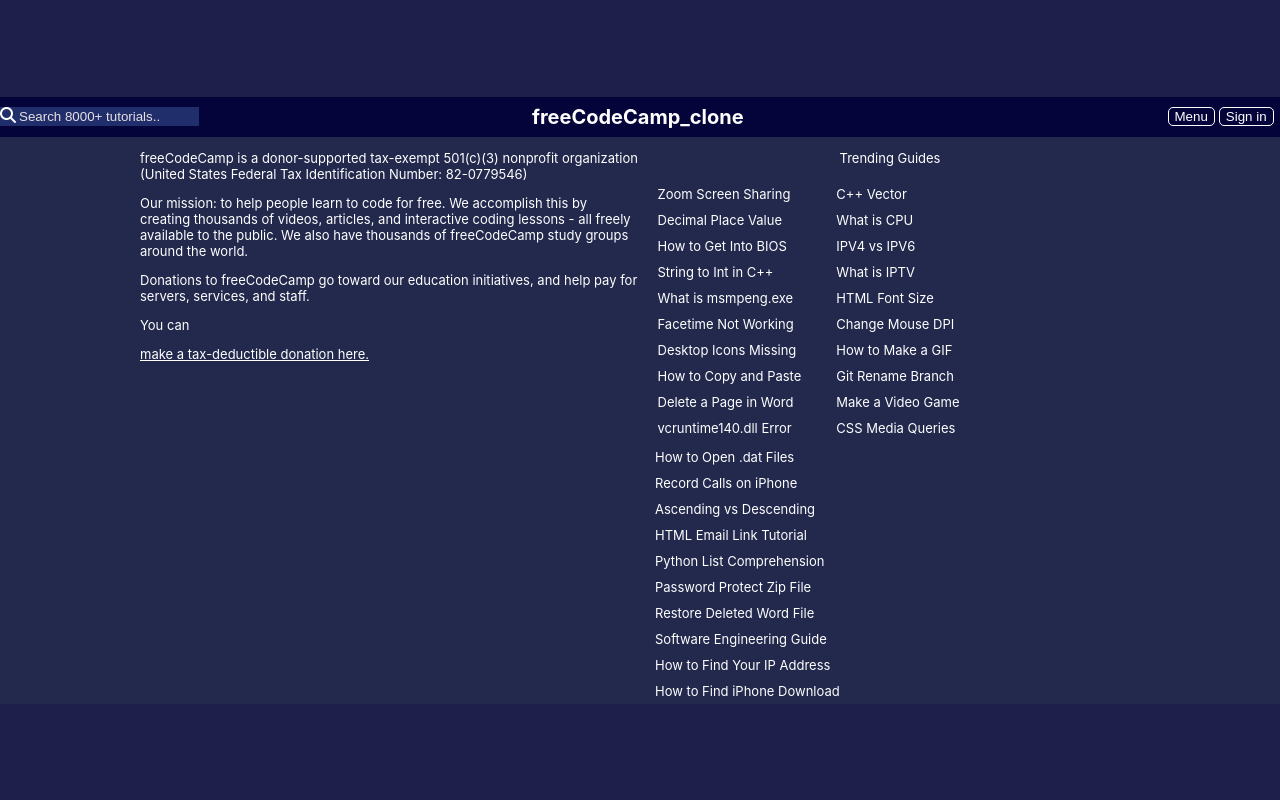
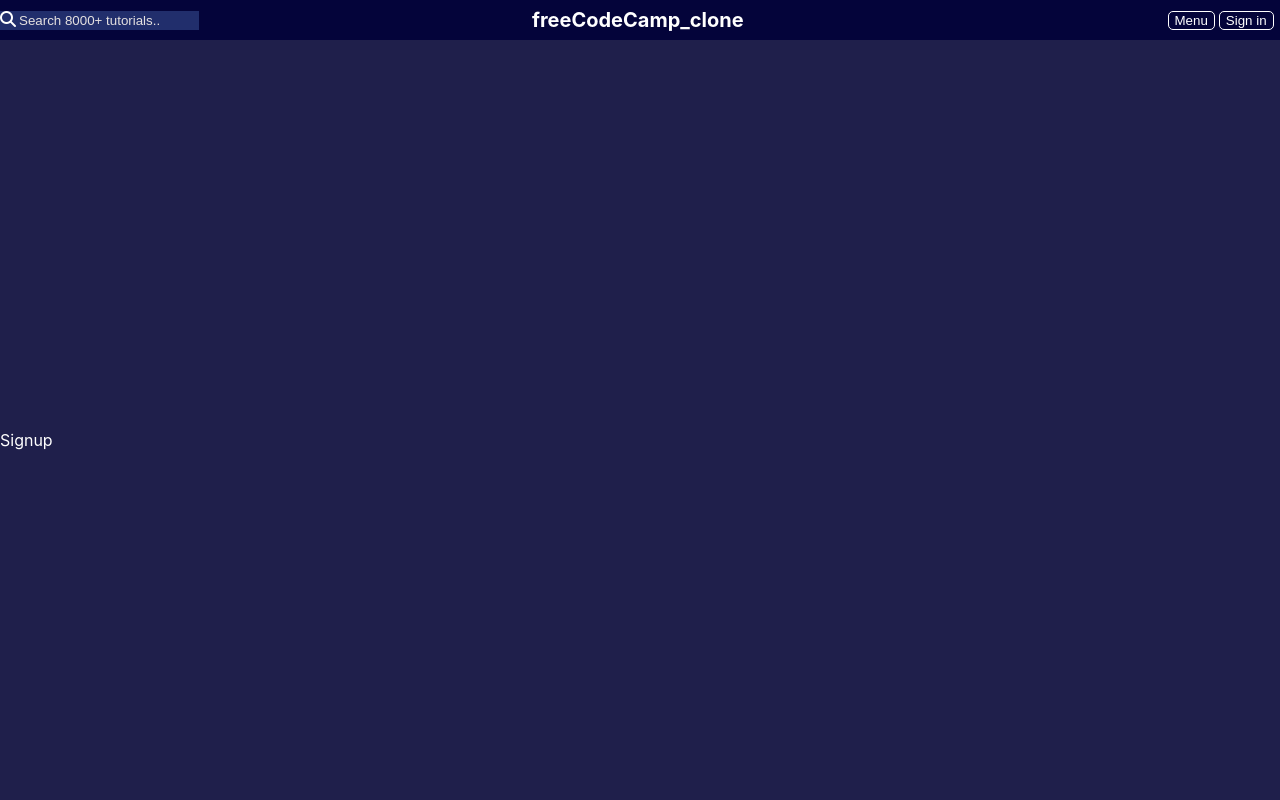
Before and after one commit to basu1020/freeCodeCamp_clone, a React (Create React App) app: page /sign-up in a window 1280 px wide. Shown: the top 800 px of the page. Built offline with nearby package versions, Linux system fonts and the light colour scheme.

Commit message:
"02-07-2022"

```diff
--- a/package.json
+++ b/package.json
@@ -10,6 +10,7 @@
     "react-dom": "^18.2.0",
     "react-router-dom": "^6.3.0",
     "react-scripts": "5.0.1",
+    "react-top-loading-bar": "^2.1.0",
     "web-vitals": "^2.1.4"
   },
   "scripts": {
--- a/src/App.css
+++ b/src/App.css
@@ -103,6 +103,7 @@ body{
 
 .body h2{
   display: flex;
+  font-size: 150%;
   font-weight:500;
   justify-content: center;
 }
--- a/src/App.js
+++ b/src/App.js
@@ -5,6 +5,7 @@ import Home from './components/Home';
 import {
   BrowserRouter, Routes, Route
 } from "react-router-dom"
+import LoadingBar from 'react-top-loading-bar';
 import Learn from './components/Learn';
 import Python from './components/Python';
 import BackEnd from './components/BackEnd';
@@ -14,6 +15,7 @@ import Responsive from './components/Responsive';
 import Javascript from './components/Javascript';
 import Frontend from './components/Frontend';
 import DataVis from './components/DataVis';
+import Signup from './components/Signup';
 
 function App() {
   return (
@@ -31,6 +33,7 @@ function App() {
           <Route exact path='/learn/front-end' element={<Frontend />} />
           <Route exact path='/learn/data-visualisation' element={<DataVis />} />
           <Route exact path='/learn/python' element={<Python />} />
+          <Route exact path='/sign-up' element={<Signup />}/>
         </Routes>
         <Footer />
       </BrowserRouter>
--- a/src/components/Home.js
+++ b/src/components/Home.js
@@ -12,7 +12,8 @@ const Home = () => {
     <>
       <div className='body'>
         <h2> Welcome to freeCodeCamp_clone</h2>
-
+        <h2>Code to earn </h2>
+        <h2>Receive your certifications in NFT</h2>
         <button onClick={onClick}> Let's Get Started </button>
       </div>
     </>
--- a/src/components/Navbar.js
+++ b/src/components/Navbar.js
@@ -5,7 +5,7 @@ const Navbar = () => {
   const navigate = useNavigate()
 
   const onClickSignIn = () => {
-
+   navigate("/sign-up")
   }
 
   const onClickDirectHome = () => {
@@ -26,7 +26,7 @@ const Navbar = () => {
         </div>
         <div className="info">
             <button className='info__menu-btn'>Menu</button>
-            <button className="info__menu-btn">Sign in</button>
+            <button className="info__menu-btn" onClick={onClickSignIn}>Sign in</button>
         </div>
     </nav>
     </>
--- /dev/null
+++ b/src/components/Signup.js
@@ -0,0 +1,11 @@
+import React from 'react'
+
+const Signup = () => {
+  return (
+    <div className='body'>
+        Signup
+    </div>
+  )
+}
+
+export default Signup
```
Also changed, not shown: 1 other file (tests, documents, lock files or other folders).
